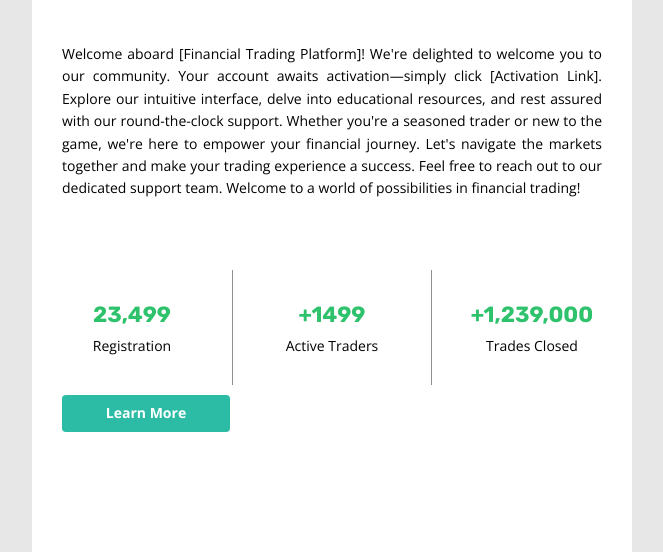
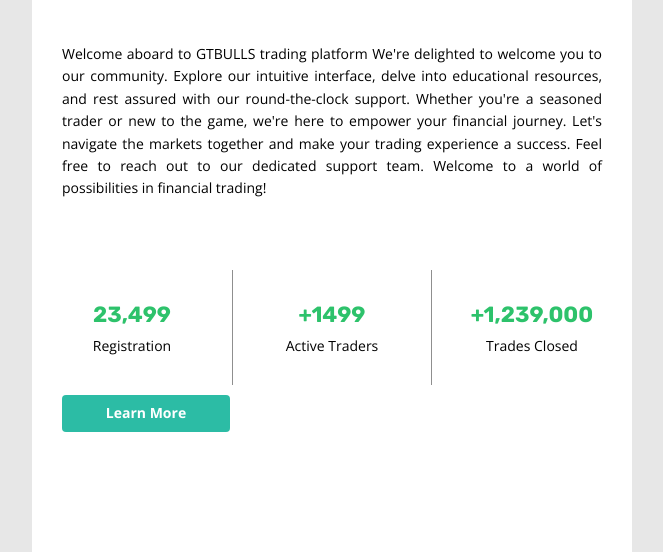
Before and after one commit to Neon-jeff/tradeview, a Django app: template templates/pages/index.html in a window 1280 px wide. Shown: the part 326-878 px from the top of the page, without its empty margins (308-971 px from the left). Run offline with Django 4.2, Linux system fonts and the light colour scheme; the template is opened without the code that fills it, so the values that code supplies are empty.

Commit message:
Email Template

```diff
--- a/templates/pages/index.html
+++ b/templates/pages/index.html
@@ -241,7 +241,7 @@
       <td class="v-container-padding-padding" style="overflow-wrap:break-word;word-break:break-word;padding:20px 30px 10px;font-family:'Open Sans',sans-serif;" align="left">
 
   <div class="v-text-align" style="font-size: 14px; line-height: 160%; text-align: justify; word-wrap: break-word;">
-    <p style="font-size: 14px; line-height: 160%;"><br />Welcome aboard [Financial Trading Platform]! We're delighted to welcome you to our community. Your account awaits activation—simply click [Activation Link]. Explore our intuitive interface, delve into educational resources, and rest assured with our round-the-clock support. Whether you're a seasoned trader or new to the game, we're here to empower your financial journey. Let's navigate the markets together and make your trading experience a success. Feel free to reach out to our dedicated support team. Welcome to a world of possibilities in financial trading!</p>
+    <p style="font-size: 14px; line-height: 160%;"><br />Welcome aboard to GTBULLS trading platform We're delighted to welcome you to our community. Explore our intuitive interface, delve into educational resources, and rest assured with our round-the-clock support. Whether you're a seasoned trader or new to the game, we're here to empower your financial journey. Let's navigate the markets together and make your trading experience a success. Feel free to reach out to our dedicated support team. Welcome to a world of possibilities in financial trading!</p>
   </div>
 
       </td>
```
